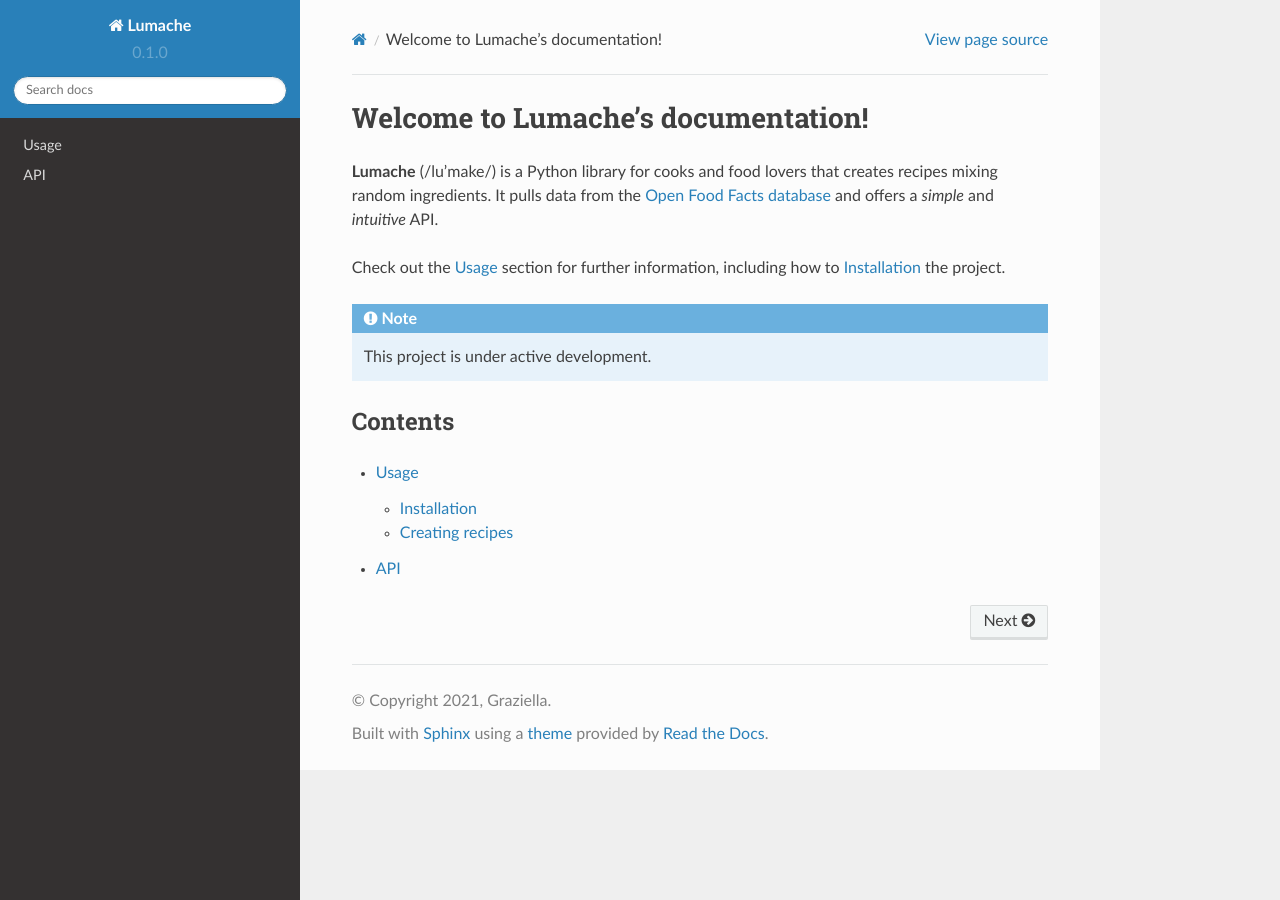
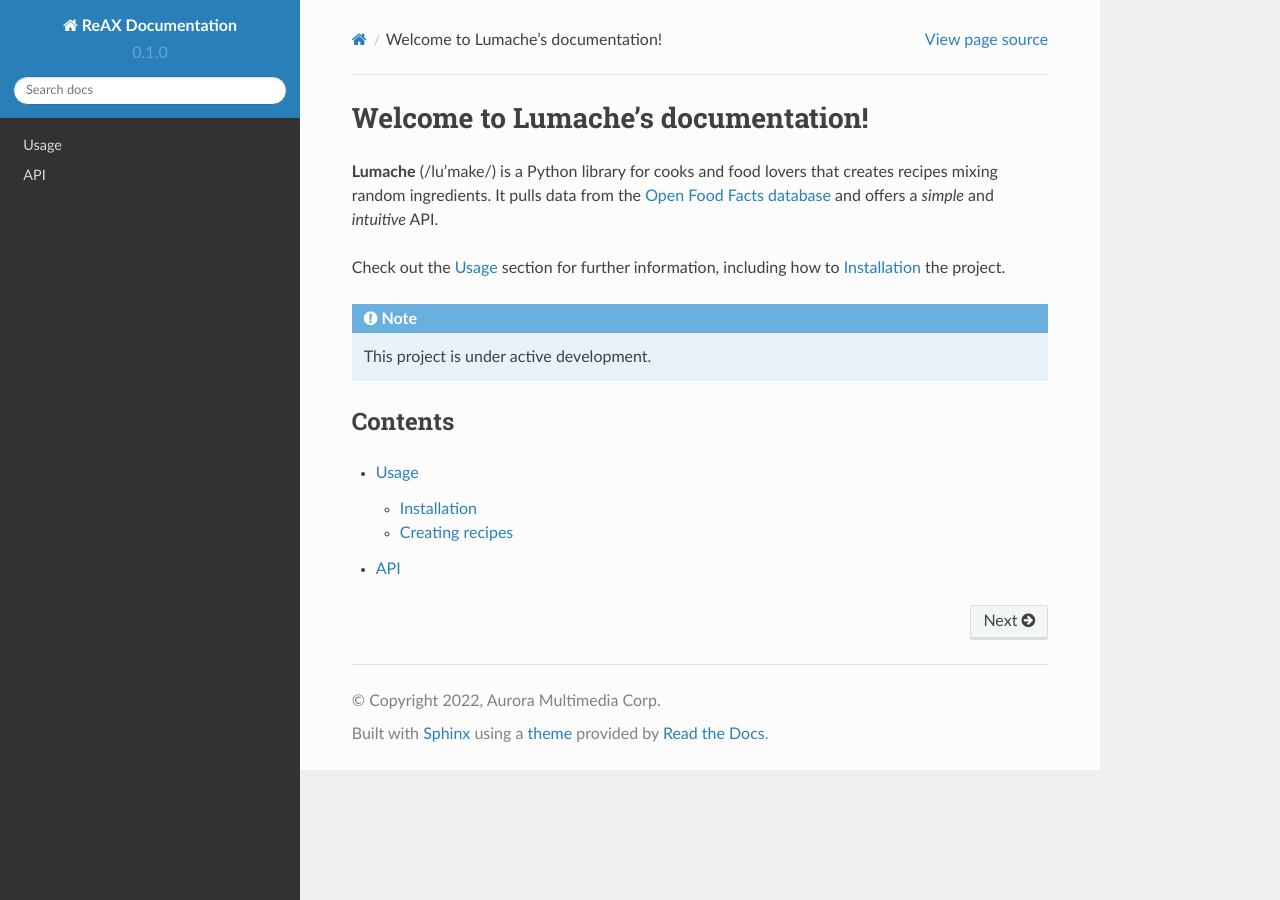
Before and after one commit to ckoerner-aur/documentation-test, a Sphinx documentation site: the page built from docs/source/index.rst, in a window 1280 px wide. Built offline with Sphinx 7.4.7 and the Read the Docs theme 2.0.0, drawn with Linux system fonts in a browser that asks for light colours.

Commit message:
Update conf.py

```diff
--- a/docs/source/conf.py
+++ b/docs/source/conf.py
@@ -2,9 +2,9 @@
 
 # -- Project information
 
-project = 'Lumache'
-copyright = '2021, Graziella'
-author = 'Graziella'
+project = 'ReAX Documentation'
+copyright = '2022, Aurora Multimedia Corp'
+author = 'CK'
 
 release = '0.1'
 version = '0.1.0'
```
